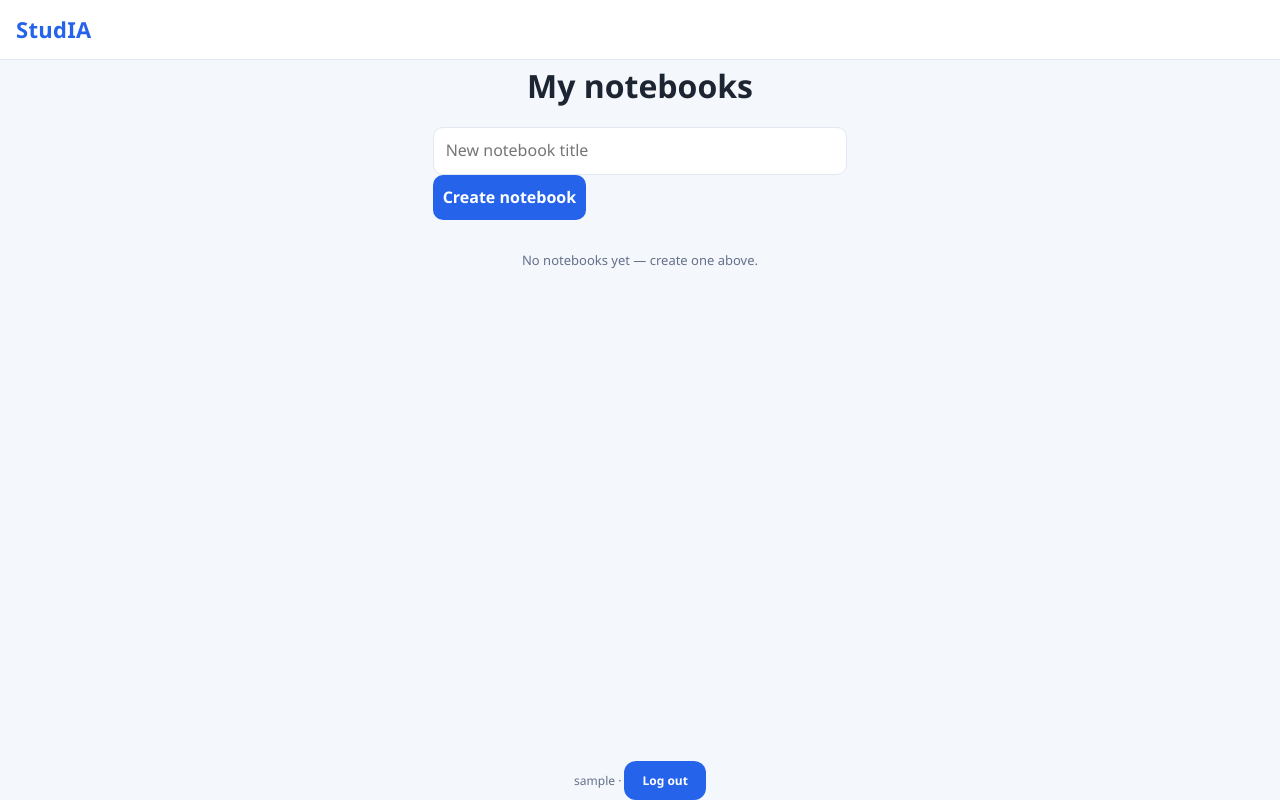
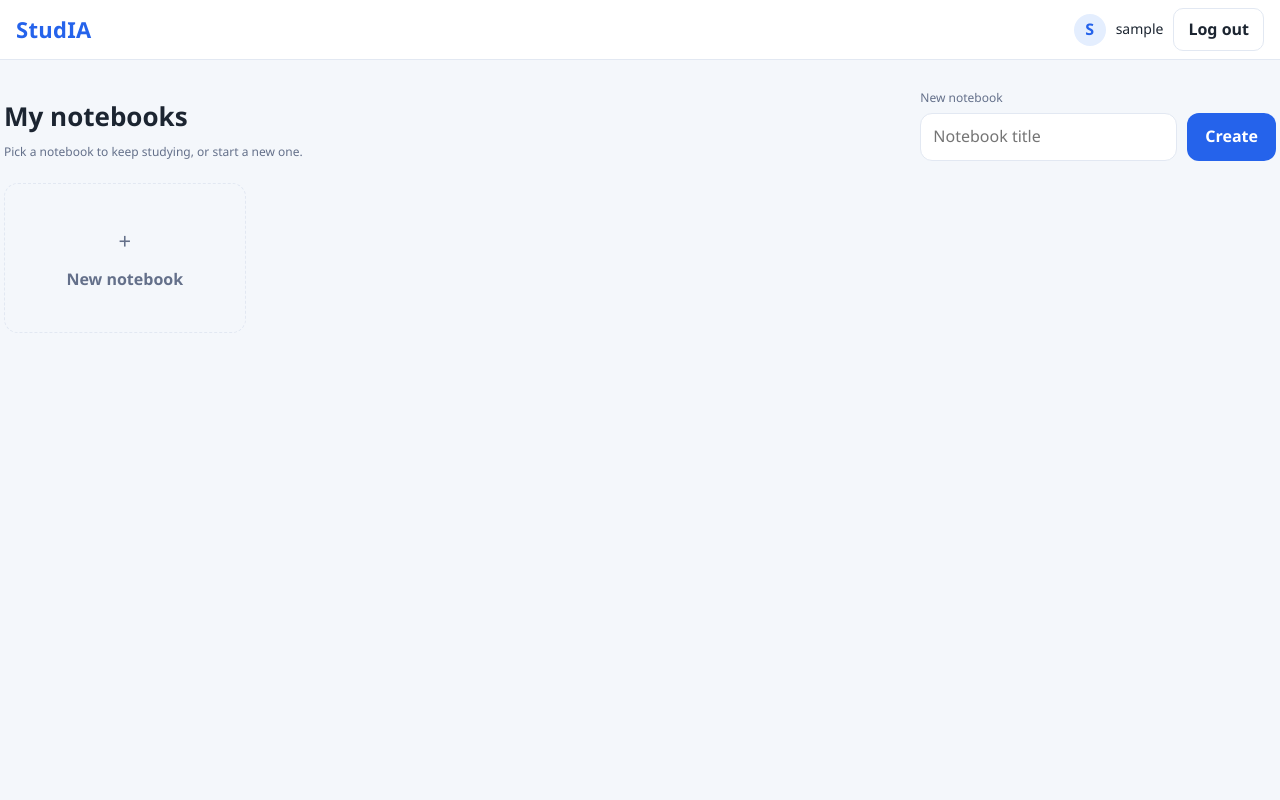
Before and after one commit to Noro18/EstudIA, a Django app: page /notebooks/ in a window 1280 px wide. Run offline with Django 5.2, Linux system fonts and the light colour scheme; the visitor is signed in with stand-in values (Sample User, id 1); data that the repository does not hold is empty; parts of the project's set-up code (start-up, migrations or seed data) failed here and were passed over.

Commit message:
feat(ui): redesign notebook list page with cards and new header

```diff
--- a/apps/documents/views.py
+++ b/apps/documents/views.py
@@ -3,6 +3,7 @@ import os
 from django.conf import settings
 from django.contrib.auth.decorators import login_required
 from django.http import HttpResponseBadRequest
+from django.db.models import Count
 from django.shortcuts import get_object_or_404, redirect, render
 from django.utils.safestring import mark_safe
 import mistune
@@ -36,7 +37,11 @@ def notebook_list(request):
             title=request.POST["title"].strip(),
         )
         return redirect("notebook_workspace", pk=notebook.pk)
-    return render(request, "notebooks/notebook_list.html", {"notebooks": request.user.notebooks.all()})
+    return render(
+        request,
+        "notebooks/notebook_list.html",
+        {"notebooks": request.user.notebooks.annotate(document_count=Count("documents"))},
+    )
 
 
 @login_required
--- a/static/workspace.css
+++ b/static/workspace.css
@@ -140,3 +140,39 @@ button:focus-visible,textarea:focus-visible{outline:2px solid var(--brand);outli
 .quiz-loading.htmx-request{display:flex}
 .quiz-spin{width:16px;height:16px;border:2px solid var(--line);border-top-color:var(--brand);border-radius:50%;animation:status-spin .8s linear infinite}
 .quiz-btn[disabled]{opacity:.6}
+
+.user-menu{margin-left:auto;display:flex;align-items:center;gap:10px}
+.avatar{display:inline-flex;align-items:center;justify-content:center;width:32px;height:32px;border-radius:50%;background:var(--soft);color:var(--brand);font-weight:700}
+.user-name{font-size:14px;color:var(--ink);white-space:nowrap}
+.logout{background:var(--panel);color:var(--ink);border:1px solid var(--line);border-radius:10px;padding:8px 14px;font-weight:600}
+.logout:hover{background:var(--soft)}
+.login-link{margin-left:auto;color:var(--brand);font-weight:600}
+.doc-title{flex:1;min-width:0;overflow:hidden;text-overflow:ellipsis;white-space:nowrap}
+.doc-meta{color:var(--muted);white-space:nowrap}
+
+.list-page{flex:1;width:min(1080px,94vw);margin:0 auto;padding:28px 4px 40px;display:flex;flex-direction:column;gap:22px}
+.list-hero{display:flex;flex-wrap:wrap;align-items:flex-end;justify-content:space-between;gap:16px}
+.list-hero h1{margin:0 0 4px;font-size:26px}
+.nb-create{display:flex;flex-direction:column;gap:6px;min-width:300px}
+.nb-create-row{display:flex;gap:10px}
+.nb-create-row input{flex:1;border:1px solid var(--line);border-radius:12px;background:var(--panel);color:var(--ink);font:inherit;padding:10px 12px}
+.list-grid{display:grid;grid-template-columns:repeat(auto-fill,minmax(230px,1fr));gap:16px}
+.nb-card{display:flex;flex-direction:column;gap:6px;background:var(--panel);border:1px solid var(--line);border-radius:14px;padding:16px;color:var(--ink);text-decoration:none;box-shadow:0 1px 2px rgba(28,37,49,.05);transition:transform .12s ease,box-shadow .12s ease,border-color .12s ease}
+.nb-card:hover{border-color:var(--brand);transform:translateY(-2px);box-shadow:0 8px 20px rgba(28,37,49,.10)}
+.nb-card-icon{display:inline-flex;align-items:center;justify-content:center;width:34px;height:34px;border-radius:10px;background:var(--soft);color:var(--brand)}
+.nb-card-title{font-weight:700;font-size:15px;overflow:hidden;text-overflow:ellipsis;white-space:nowrap}
+.nb-card-meta{font-size:12px;color:var(--muted)}
+.nb-new-card{display:flex;flex-direction:column;align-items:center;justify-content:center;gap:8px;min-height:150px;background:transparent;border:1.5px dashed var(--line);border-radius:14px;color:var(--muted);font-weight:600}
+.nb-new-card:hover{border-color:var(--brand);color:var(--brand);background:var(--soft)}
+.nb-new-plus{font-size:22px;font-weight:400}
+@media (max-width:760px){
+ .list-page{padding:18px 12px 32px}
+ .list-hero{align-items:stretch}
+ .nb-create{width:100%}
+}
+
+.page-container {
+  max-width: 1040px;
+  margin: 0 auto;
+  padding: 48px 24px 64px;
+}
--- a/templates/base.html
+++ b/templates/base.html
@@ -31,6 +31,18 @@
       </form>
     </dialog>
   {% endif %}
+  {% if user.is_authenticated %}
+    <div class="user-menu">
+      <span class="avatar" aria-hidden="true">{{ user.get_username|first|upper }}</span>
+      <span class="user-name">{{ user.get_username }}</span>
+      <form method="post" action="{% url 'logout' %}">
+        {% csrf_token %}
+        <button class="logout" type="submit">Log out</button>
+      </form>
+    </div>
+  {% else %}
+    <a class="login-link" href="{% url 'login' %}">Log in</a>
+  {% endif %}
 </nav>
 {% block content %}{% endblock %}
 <script src="{% static 'htmx.min.js' %}"></script>
--- a/templates/notebooks/notebook_list.html
+++ b/templates/notebooks/notebook_list.html
@@ -1,25 +1,39 @@
 {% extends "base.html" %}
 {% block title %}My notebooks — StudIA{% endblock %}
 {% block content %}
-<div class="page">
-  <h1>My notebooks</h1>
-  <form method="post" action="{% url 'notebook_list' %}">
-    {% csrf_token %}
-    <input type="text" name="title" placeholder="New notebook title" required>
-    <button class="up" type="submit">Create notebook</button>
-  </form>
-  <ul class="docs" style="width:100%">
+<div class="list-page">
+  <div class="list-hero">
+    <div class="list-intro">
+      <h1>My notebooks</h1>
+      <p class="hint">Pick a notebook to keep studying, or start a new one.</p>
+    </div>
+    <form class="nb-create" method="post" action="{% url 'notebook_list' %}">
+      {% csrf_token %}
+      <label class="hint" for="nb-new-title">New notebook</label>
+      <div class="nb-create-row">
+        <input id="nb-new-title" type="text" name="title" placeholder="Notebook title" required>
+        <button class="send" type="submit">Create</button>
+      </div>
+    </form>
+  </div>
+  <div class="list-grid">
     {% for notebook in notebooks %}
-      <li><a class="doc" href="{% url 'notebook_workspace' notebook.pk %}" aria-label="Open {{ notebook.title }}">{{ notebook.title }}</a></li>
+      <a class="nb-card" href="{% url 'notebook_workspace' notebook.pk %}" aria-label="Open {{ notebook.title }}">
+        <span class="nb-card-icon" aria-hidden="true">
+          <svg viewBox="0 0 24 24" width="18" height="18" fill="none" stroke="currentColor" stroke-width="2" stroke-linecap="round" stroke-linejoin="round">
+            <rect x="5" y="3" width="14" height="18" rx="2"/>
+            <path d="M9 3v18"/>
+          </svg>
+        </span>
+        <span class="nb-card-title">{{ notebook.title }}</span>
+        <span class="nb-card-meta">{{ notebook.document_count }} document{{ notebook.document_count|pluralize }}</span>
+      </a>
     {% empty %}
-      <li class="empty">No notebooks yet — create one above.</li>
     {% endfor %}
-  </ul>
-  {% if request.user.is_authenticated %}
-    <form method="post" action="{% url 'logout' %}">
-      {% csrf_token %}
-      <p class="hint">{{ request.user.username }} · <button class="send" type="submit">Log out</button></p>
-    </form>
-  {% endif %}
+    <button class="nb-new-card" type="button" onclick="document.getElementById('nb-new-title').focus()">
+      <span class="nb-new-plus" aria-hidden="true">+</span>
+      New notebook
+    </button>
+  </div>
 </div>
 {% endblock content %}
--- a/templates/notebooks/notebook_workspace.html
+++ b/templates/notebooks/notebook_workspace.html
@@ -27,9 +27,6 @@
           hx-swap="innerHTML"
           hx-indicator="#quiz-loading"
           hx-disabled-elt="this">Quiz me</button>
-
-  <p class="hint">PDF, Word (.docx), or text files. Ask questions about them in the chat.</p>
-
 
   <p class="hint">PDF, Word (.docx), or text files. Ask questions about them in the chat.</p>
   <ul class="docs" id="docs">
```
